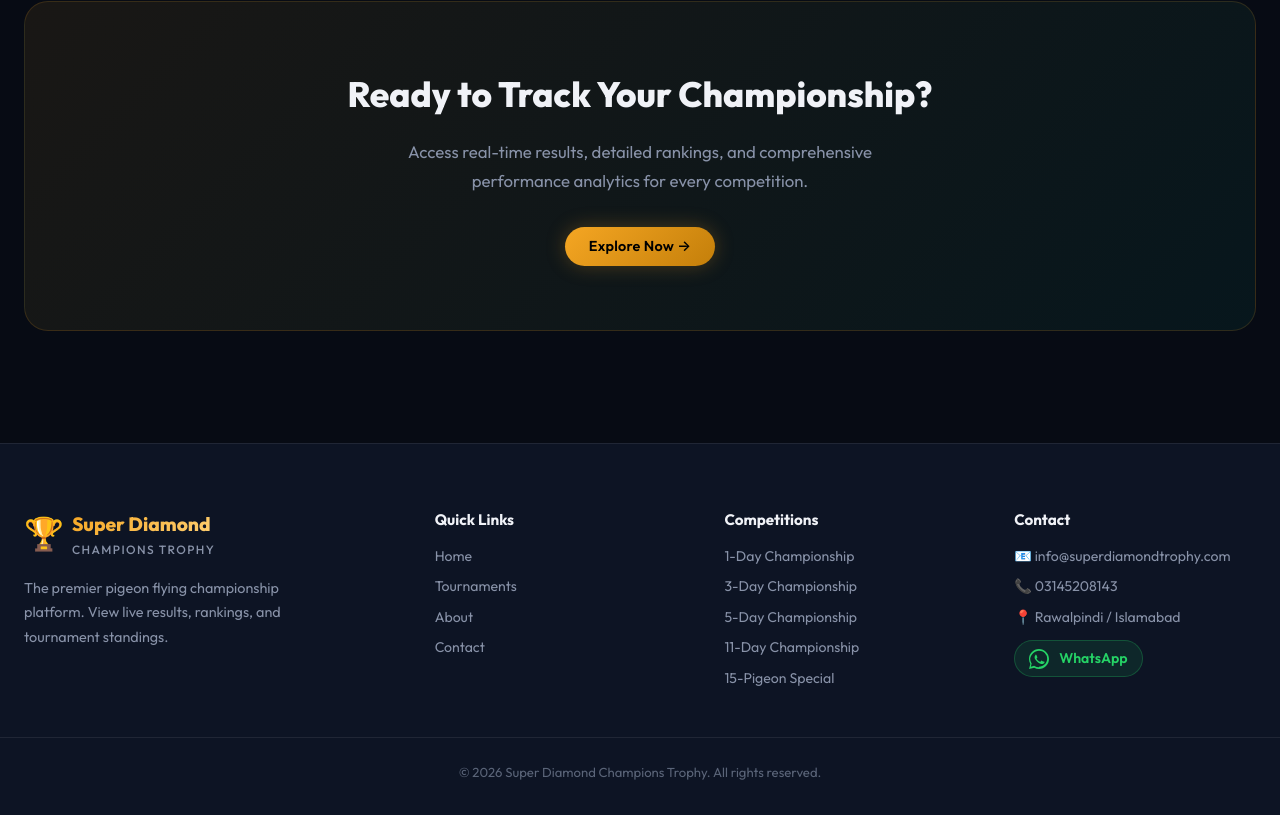
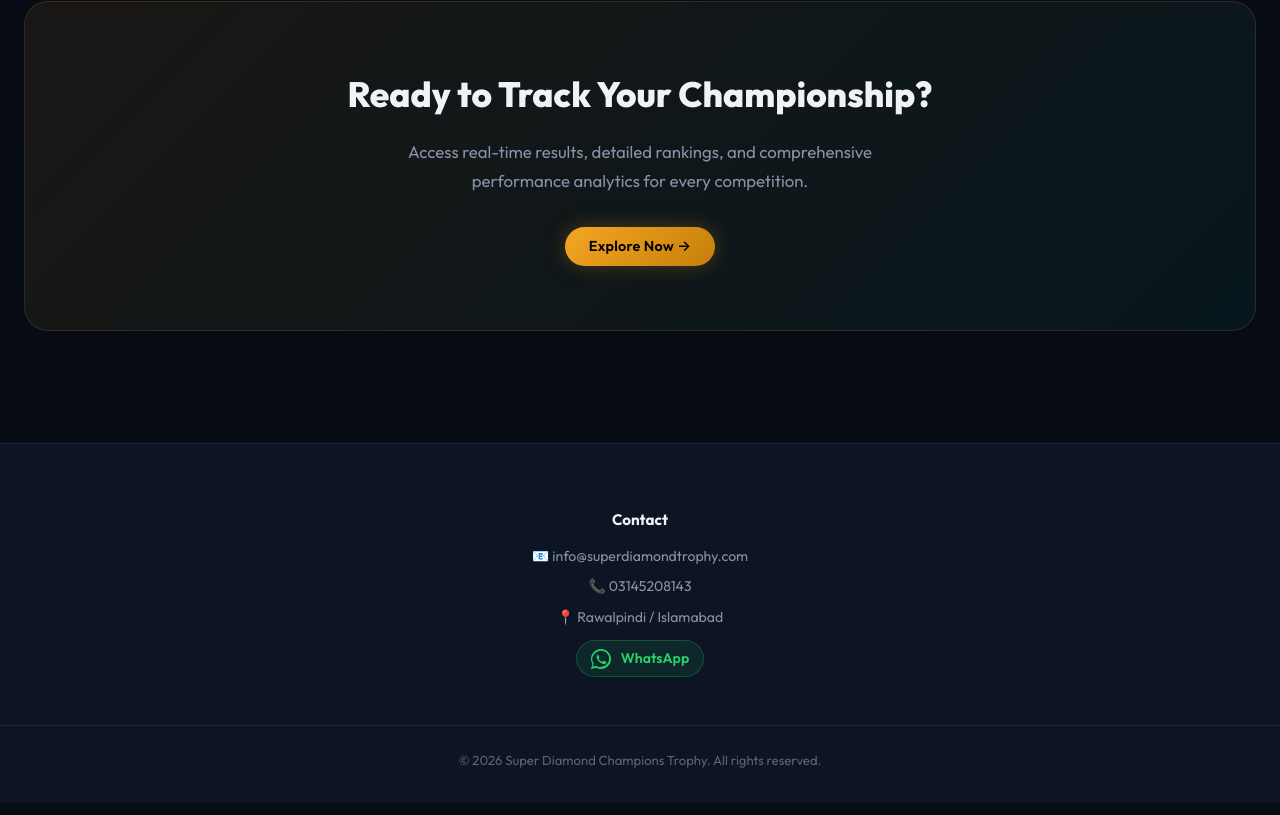
Before and after one commit to malikdanishdani4-wq/super-diamond-champions, a Next.js app: page / in a window 1280 px wide. Shown: the part 1850-2665 px from the top of the page. Built offline with nearby package versions, Linux system fonts and the light colour scheme; no server answers; the database is empty.

Commit message:
refactor: simplify footer to only show contact details

```diff
--- a/src/components/ui/Footer.module.css
+++ b/src/components/ui/Footer.module.css
@@ -6,52 +6,17 @@
 }
 
 .inner {
-  display: grid;
-  grid-template-columns: 1.5fr 1fr 1fr 1fr;
-  gap: var(--space-2xl);
+  display: flex;
+  flex-direction: column;
+  align-items: center;
+  text-align: center;
+  gap: var(--space-xl);
 }
 
 .col {
   display: flex;
   flex-direction: column;
   gap: var(--space-sm);
-}
-
-.logo {
-  display: flex;
-  align-items: center;
-  gap: var(--space-sm);
-  margin-bottom: var(--space-sm);
-}
-
-.logoIcon {
-  font-size: 2rem;
-}
-
-.logoTitle {
-  font-weight: 800;
-  font-size: 1.2rem;
-  background: linear-gradient(135deg, var(--gold), var(--gold-light));
-  -webkit-background-clip: text;
-  -webkit-text-fill-color: transparent;
-  background-clip: text;
-  display: block;
-}
-
-.logoSub {
-  font-size: 0.75rem;
-  font-weight: 500;
-  color: var(--text-secondary);
-  letter-spacing: 0.12em;
-  text-transform: uppercase;
-  display: block;
-}
-
-.desc {
-  color: var(--text-secondary);
-  font-size: 0.9rem;
-  line-height: 1.7;
-  max-width: 300px;
 }
 
 .colTitle {
@@ -64,6 +29,7 @@
 .links {
   display: flex;
   flex-direction: column;
+  align-items: center;
   gap: var(--space-sm);
 }
 
@@ -122,18 +88,7 @@
 
 @media (max-width: 768px) {
   .inner {
-    grid-template-columns: 1fr;
     gap: var(--space-lg);
-    text-align: center;
-  }
-
-  .desc {
-    max-width: 100%;
-    margin: 0 auto;
-  }
-
-  .links {
-    align-items: center;
   }
 
   .whatsappLink {
@@ -144,18 +99,7 @@
     font-size: 0.9rem;
   }
 
-  .logo {
-    justify-content: center;
-  }
-
   .bottom {
     font-size: 0.75rem;
   }
 }
-
-@media (min-width: 769px) and (max-width: 1024px) {
-  .inner {
-    grid-template-columns: 1fr 1fr;
-    gap: var(--space-xl);
-  }
-}
--- a/src/components/ui/Footer.tsx
+++ b/src/components/ui/Footer.tsx
@@ -9,40 +9,6 @@ export default function Footer() {
   return (
     <footer className={styles.footer}>
       <div className={`container ${styles.inner}`}>
-        <div className={styles.col}>
-          <div className={styles.logo}>
-            <span className={styles.logoIcon}>🏆</span>
-            <div>
-              <strong className={styles.logoTitle}>Super Diamond</strong>
-              <span className={styles.logoSub}>Champions Trophy</span>
-            </div>
-          </div>
-          <p className={styles.desc}>
-            {t("footer.desc")}
-          </p>
-        </div>
-
-        <div className={styles.col}>
-          <h4 className={styles.colTitle}>{t("footer.quickLinks")}</h4>
-          <nav className={styles.links}>
-            <a href="/">{t("nav.home")}</a>
-            <a href="/tournaments">{t("nav.tournaments")}</a>
-            <a href="/about">{t("nav.about")}</a>
-            <a href="/contact">{t("nav.contact")}</a>
-          </nav>
-        </div>
-
-        <div className={styles.col}>
-          <h4 className={styles.colTitle}>{t("footer.competitions")}</h4>
-          <nav className={styles.links}>
-            <a href="/tournaments">{t("comp.1day")}</a>
-            <a href="/tournaments">{t("comp.3day")}</a>
-            <a href="/tournaments">{t("comp.5day")}</a>
-            <a href="/tournaments">{t("comp.11day")}</a>
-            <a href="/tournaments">{t("comp.15pigeon")}</a>
-          </nav>
-        </div>
-
         <div className={styles.col}>
           <h4 className={styles.colTitle}>{t("footer.contact")}</h4>
           <nav className={styles.links}>
```
